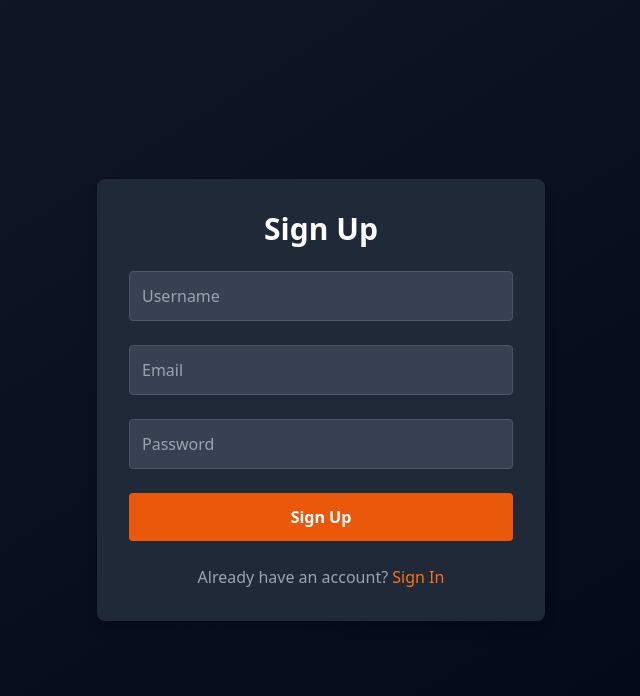
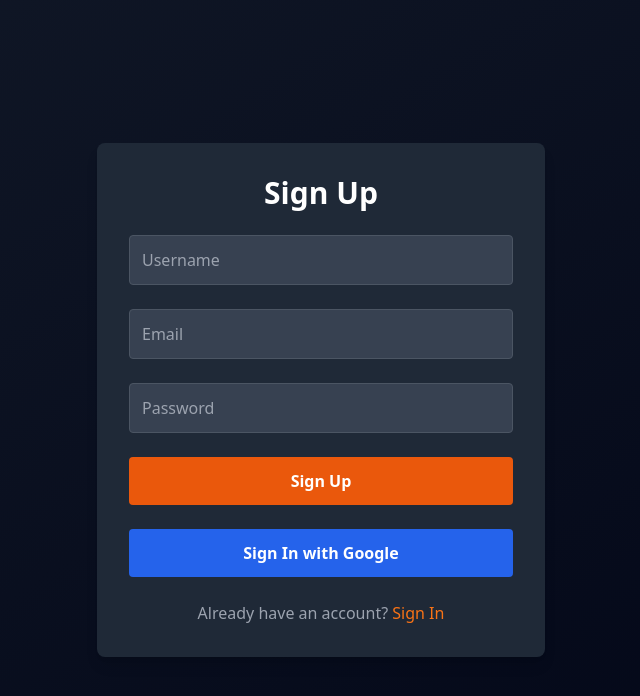
Before and after one commit to KunalBansall/Auth-App, a React (Vite) app in the folder frontend/: page /sign-up in a window 1280 px wide. Shown: the top 696 px of the page, without its empty margins (319-959 px from the left). Built offline with nearby package versions, Linux system fonts and the light colour scheme.

Commit message:
Firebase

```diff
--- a/frontend/src/Pages/Signin.jsx
+++ b/frontend/src/Pages/Signin.jsx
@@ -3,6 +3,7 @@ import axios from "axios";
 import { useNavigate } from "react-router-dom";
 import { toast, ToastContainer } from "react-toastify";
 import "react-toastify/dist/ReactToastify.css";
+import SignInWithGoogle from "../components/SigninWithGoogle";
 function Signin() {
   const navigate = useNavigate();
   const [formData, setFormData] = useState({ email: "", password: "" });
@@ -91,6 +92,9 @@ function Signin() {
           >
             Sign In
           </button>
+          <SignInWithGoogle/>
+
+
         </form>
 
         <div className="text-center mt-4">
--- a/frontend/src/Pages/Signup.jsx
+++ b/frontend/src/Pages/Signup.jsx
@@ -3,7 +3,7 @@ import axios from "axios";
 import { useNavigate, Link } from "react-router-dom"; // Import useNavigate and Link
 import { toast, ToastContainer } from "react-toastify"; // Import toast functions
 import "react-toastify/dist/ReactToastify.css"; // Import the CSS for toast notifications
-
+import SignInWithGoogle from "../components/SigninWithGoogle";
 function Signup() {
   const [formData, setFormData] = useState({
     username: "",
@@ -89,6 +89,8 @@ function Signup() {
           >
             Sign Up
           </button>
+         < SignInWithGoogle/>
+
         </form>
 
         <div className="text-center mt-6">
--- /dev/null
+++ b/frontend/src/components/SigninWithGoogle.jsx
@@ -0,0 +1,50 @@
+import React from 'react';
+import { signInWithPopup } from "firebase/auth";
+import { toast } from 'react-toastify';
+import { auth, provider } from '../firebase.js'; // Ensure this path is correct
+import { useNavigate } from 'react-router-dom';
+
+const SignInWithGoogle = () => {
+    const navigate = useNavigate();
+  const handleGoogleSignIn = async () => {
+    try {
+      const result = await signInWithPopup(auth, provider);
+      const user = result.user;
+      console.log(user); // You can use this user info as needed
+
+      // Show success toast
+      toast.success("Google Sign-In Successful!", {
+        position: "top-right",
+        autoClose: 4000,
+        hideProgressBar: false,
+        closeOnClick: true,
+        pauseOnHover: true,
+        draggable: true,
+      });
+
+        setTimeout(()=> navigate('/'),3000);
+
+
+      // Redirect or do something with the signed-in user info
+
+    } catch (error) {
+      console.error("Error signing in with Google: ", error);
+      toast.error("Google Sign-In Failed! Please try again.", {
+        position: "top-right",
+        autoClose: 4000,
+        hideProgressBar: false,
+        closeOnClick: true,
+        pauseOnHover: true,
+        draggable: true,
+      });
+    }
+  };
+
+  return (
+    <button onClick={handleGoogleSignIn} className="w-full py-3 rounded bg-blue-600 hover:bg-blue-700 text-white font-bold transition duration-300">
+      Sign In with Google
+    </button>
+  );
+};
+
+export default SignInWithGoogle;
--- /dev/null
+++ b/frontend/src/firebase.js
@@ -0,0 +1,20 @@
+import { initializeApp } from "firebase/app";
+import { getAuth, GoogleAuthProvider } from "firebase/auth";
+
+// Your web app's Firebase configuration
+const firebaseConfig = {
+  apiKey: "AIzaSyC4P-2QuQ8kTuHSaaqk2wJR147bEJ-Ll9Q",
+  authDomain: "auth-app-983c8.firebaseapp.com",
+  projectId: "auth-app-983c8",
+  storageBucket: "auth-app-983c8.appspot.com",
+  messagingSenderId: "342572699945",
+  appId: "1:342572699945:web:627646a15c42c25b846738",
+  measurementId: "G-L4KX0MVC6Z"
+};
+
+// Initialize Firebase
+const app = initializeApp(firebaseConfig);
+const auth = getAuth(app);
+const provider = new GoogleAuthProvider();
+
+export { auth, provider };
--- a/package.json
+++ b/package.json
@@ -16,6 +16,7 @@
     "cors": "^2.8.5",
     "dotenv": "^16.4.5",
     "express": "^4.21.0",
+    "firebase": "^10.13.1",
     "jsonwebtoken": "^9.0.2",
     "mongoose": "^8.6.2"
   },
```
Also changed, not shown: 1 other file (tests, documents, lock files or other folders).
